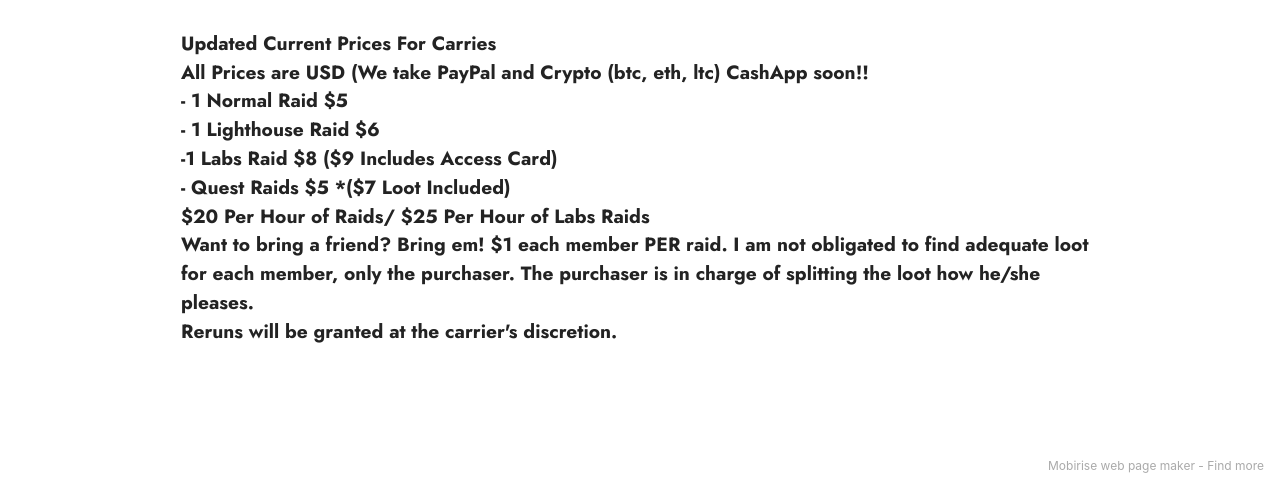
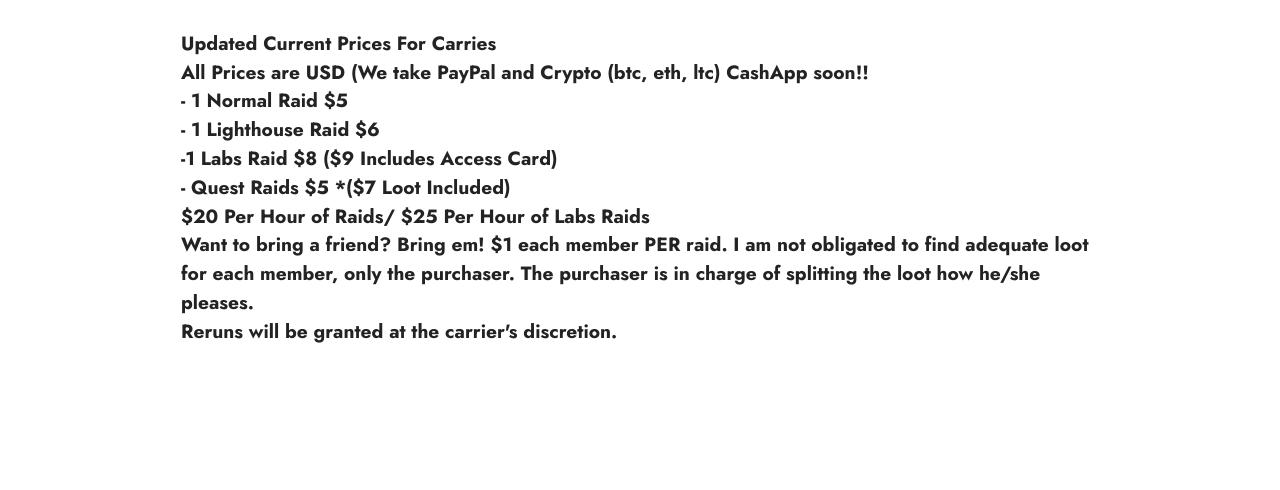
Before and after one commit to TTVDannyg82/fewfrsdf-sd, a plain HTML site: page prices.html in a window 1280 px wide. Shown: the part 516-1006 px from the top of the page. After the commit the page ends 958 px from the top, so only its background shows below. Drawn offline with Linux system fonts and the light colour scheme.

Commit message:
Update prices.html

```diff
--- a/prices.html
+++ b/prices.html
@@ -89,7 +89,7 @@
             </div>
         </div>
     </div>
-</section><section style="background-color: #fff; font-family: -apple-system, BlinkMacSystemFont, 'Segoe UI', 'Roboto', 'Helvetica Neue', Arial, sans-serif; color:#aaa; font-size:12px; padding: 0; align-items: center; display: flex;"><a href="https://mobirise.site/x" style="flex: 1 1; height: 3rem; padding-left: 1rem;"></a><p style="flex: 0 0 auto; margin:0; padding-right:1rem;">Mobirise web page maker - <a href="https://mobirise.site/p" style="color:#aaa;">Find more</a></p></section><script src="assets/bootstrap/js/bootstrap.bundle.min.js"></script>  <script src="assets/smoothscroll/smooth-scroll.js"></script>  <script src="assets/ytplayer/index.js"></script>  <script src="assets/dropdown/js/navbar-dropdown.js"></script>  <script src="assets/theme/js/script.js"></script>
+
 
 
 </body>
```
